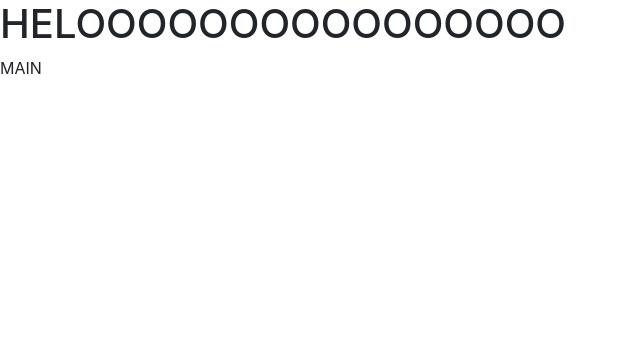
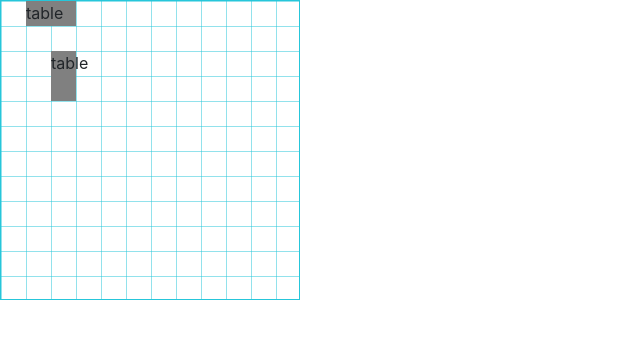
Before and after one commit to gladishevvasiliy/admin-office-map, a React app: page / in a window 1280 px wide. Shown: the top 338 px of the page, without its empty margins (0-640 px from the left). Built offline with nearby package versions, Linux system fonts and the light colour scheme.

Commit message:
add react-draggable

```diff
--- a/package.json
+++ b/package.json
@@ -33,6 +33,7 @@
     "html-webpack-plugin": "^3.2.0",
     "react": "^16.7.0",
     "react-dom": "^16.7.0",
+    "react-draggable": "^3.1.1",
     "style-loader": "^0.23.1",
     "ts-loader": "^5.3.2",
     "typescript": "^3.2.2",
@@ -42,6 +43,8 @@
   },
   "dependencies": {
     "react": "^16.7.0",
+    "react-dnd": "^7.0.2",
+    "react-dnd-html5-backend": "^7.0.2",
     "react-dom": "^16.7.0"
   }
 }
--- a/src/components/containers/Main/index.tsx
+++ b/src/components/containers/Main/index.tsx
@@ -1,7 +1,12 @@
 import * as React from "react";
+import MapContainer from "../../containers/MapContainer/index";
 
 export default class Main extends React.Component {
   render() {
-    return <div>MAIN</div>;
+    return (
+      <div>
+        <MapContainer />
+      </div>
+    );
   }
 }
--- /dev/null
+++ b/src/components/containers/MapContainer/index.tsx
@@ -0,0 +1,89 @@
+import React from "react";
+import Draggable from "react-draggable";
+import * as Types from "../../../utils/Models";
+import "./style.css";
+
+const thingsInOffice: Array<Types.Thing> = [
+  {
+    position: { x: 25, y: 0 },
+    // angle: 0, // не получается rotate в transform, сбрасывается при пеермещении
+    type: "table",
+    size: { height: 1, width: 2 },
+    id: 1,
+    person: { name: "Ivan Petrov", username: "ivan.petrov" }
+  },
+  {
+    position: { x: 50, y: 50 },
+    // angle: 90,
+    type: "table",
+    size: { height: 2, width: 1 },
+    id: 2,
+    person: { name: "Ivan Petrov", username: "ivan.petrov" }
+  }
+];
+
+export default class MapContainer extends React.Component {
+  handleDrag: Types.DraggableEventHandler = (
+    e: MouseEvent,
+    data: Types.DraggableData
+  ) => {
+    if (data.x > 250) {
+      data.node.style.background = "red";
+    }
+    if (data.x <= 250) {
+      data.node.style.background = "grey";
+    }
+  };
+
+  handleStop: Types.DraggableEventHandler = (
+    e: MouseEvent,
+    data: Types.DraggableData
+  ) => {
+    console.log(data.node);
+    // const NewThing = {
+    //   position: { x: data.lastX, y: data.lastY },
+    //   id: "1"
+    // };
+
+    const movedObject = thingsInOffice.find(
+      item => `table-${item.id}` === data.node.id
+    );
+
+    movedObject.position = { x: data.lastX, y: data.lastY };
+    console.log(thingsInOffice);
+  };
+
+  render() {
+    return (
+      <div className="map">
+        {thingsInOffice.map(({ position, id, size }) => {
+          return (
+            <Draggable
+              axis="both"
+              handle={`.table-${id}`}
+              defaultPosition={position}
+              position={null}
+              grid={[25, 25]}
+              scale={1}
+              onDrag={this.handleDrag}
+              onStop={this.handleStop}
+              key={id}
+            >
+              <div
+                className={`table table-${id}`}
+                key={id}
+                id={`table-${id}`}
+                style={{
+                  width: size.width * 25 + "px",
+                  height: size.height * 25 + "px"
+                }}
+              >
+                table
+              </div>
+            </Draggable>
+          );
+        })}
+      </div>
+    );
+  }
+}
--- /dev/null
+++ b/src/components/containers/MapContainer/style.css
@@ -0,0 +1,25 @@
+.map {
+  background: linear-gradient(#26c6da, transparent 1px),
+    linear-gradient(90deg, #26c6da, transparent 1px);
+  background-size: 25px 25px;
+  background-position: left top;
+  height: 300px;
+  width: 300px;
+  border: 1px solid #26c6da;
+}
+
+.table {
+  background: grey;
+  height: 25px;
+  width: 50px;
+  margin-bottom: 0 !important;
+  position: absolute;
+}
+
+.table:hover {
+  cursor: pointer;
+}
+
+.rotate90 {
+  transform: rotate(90deg);
+}
--- a/src/index.tsx
+++ b/src/index.tsx
@@ -4,7 +4,6 @@ import Main from "../src/components/containers/Main/index";
 
 const App = () => (
   <React.Fragment>
-    <h1>HELOOOOOOOOOOOOOOOO</h1>
     <Main />
   </React.Fragment>
 );
--- /dev/null
+++ b/src/utils/Models.ts
@@ -0,0 +1,38 @@
+export type DraggableEventHandler = (
+  e: MouseEvent,
+  data: DraggableData
+) => void | false;
+
+export type DraggableData = {
+  node: HTMLElement;
+  x: number;
+  y: number;
+  deltaX: number;
+  deltaY: number;
+  lastX: number;
+  lastY: number;
+};
+
+export type Position = {
+  x: number;
+  y: number;
+};
+
+export type Person = {
+  name: string;
+  username: string;
+};
+
+export type Size = {
+  height: number;
+  width: number;
+};
+
+export type Thing = {
+  position: Position;
+  id: number;
+  type: string;
+  size: Size;
+  person: Person;
+  // angle: number;
+};
--- /dev/null
+++ b/src/utils/dndTypes.ts
@@ -0,0 +1,5 @@
+const DndTypes = {
+  TABLE: "table"
+};
+
+export default DndTypes;
```
Also changed, not shown: src/components/containers/DraggableWrapper/index.jsx (added, +31 -0 lines), src/components/presentational/Thing/index.tsx (added, +17 -0 lines), src/components/containers/MapComponent/index.tsx (deleted), 1 other file (tests, documents, lock files or other folders).
